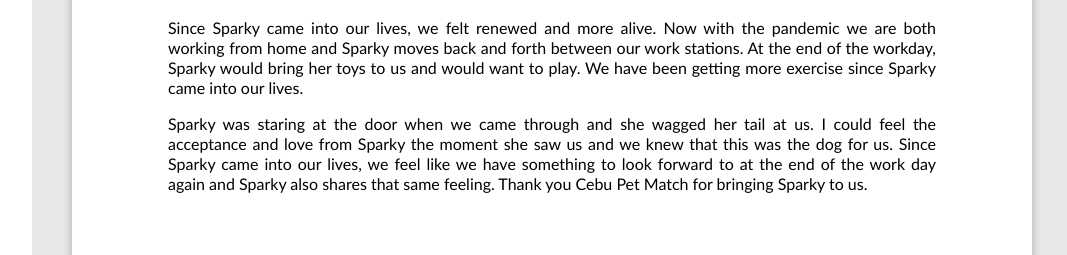
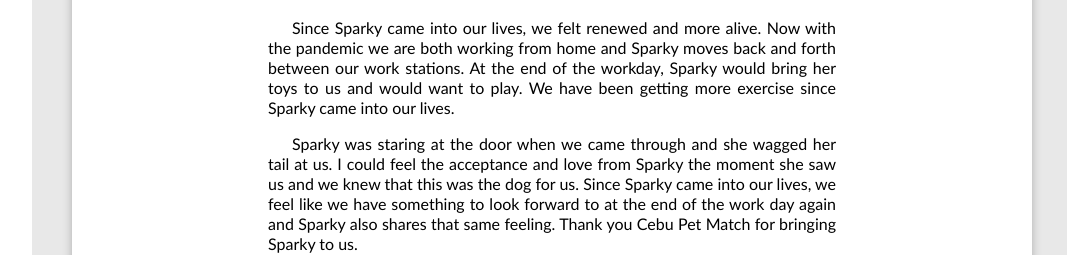
Before and after one commit to marescanog/PHP_PetSite, a PHP site: page /admin/editcontent.php in a window 1280 px wide. Shown: the part 1311-1566 px from the top of the page, without its empty margins (168-1235 px from the left). Run offline with PHP 8.4, Linux system fonts and the light colour scheme.

Commit message:
completed the UI layout for the testimonials edit

```diff
--- a/css/admin/testimonials-styles.css
+++ b/css/admin/testimonials-styles.css
@@ -50,6 +50,8 @@
     line-height: 20px;
     outline: 0;
     max-width: 280px;
+    margin-left: auto;
+    margin-right: auto;
 }
 
 /* TABLET: If the browser window is 500px or larger (For text adjustment)*/
@@ -285,7 +304,7 @@
 /* MOBILE: If the browser window is smaller than 900px */
 .tes_-middle-inner-wrapper{
     max-height: fit-content;
-    max-width: 850px;
+    max-width: 450px;
     margin-left: auto;
     margin-right: auto;
     margin-top: 2em;
@@ -312,7 +335,12 @@
     padding-right: 1em;
     padding-left: 1em;
     margin-top: 1em;
+    max-width: 550px;
+    margin-left: auto;
+    margin-right: auto;
+    text-indent: 1.5em;
 }
+
 .tes_--section-2-image{
     margin-top: 1em;
 }
@@ -322,6 +350,24 @@
     height: 400px;
     object-fit: cover;
     object-position: center;
+}
+
+/* DESKTOP: If the browser window is 900px or larger */
+@media only screen and (min-width: 900px) {
+    .tes_-middle-inner-wrapper{
+        max-width: 650px;
+    }
+
+    .tes_-middle-text-container{
+        max-width: 650px;
+    }
+
+    .tes_-middle-inner-wrapper p{
+        margin-top: 1em;
+        max-width: 600px;
+    }
+
+
 }
 
 /* DESKTOP: If the browser window is 900px or larger */
```
Also changed, not shown: other parts of css/admin/testimonials-styles.css (+43 -5 lines).
